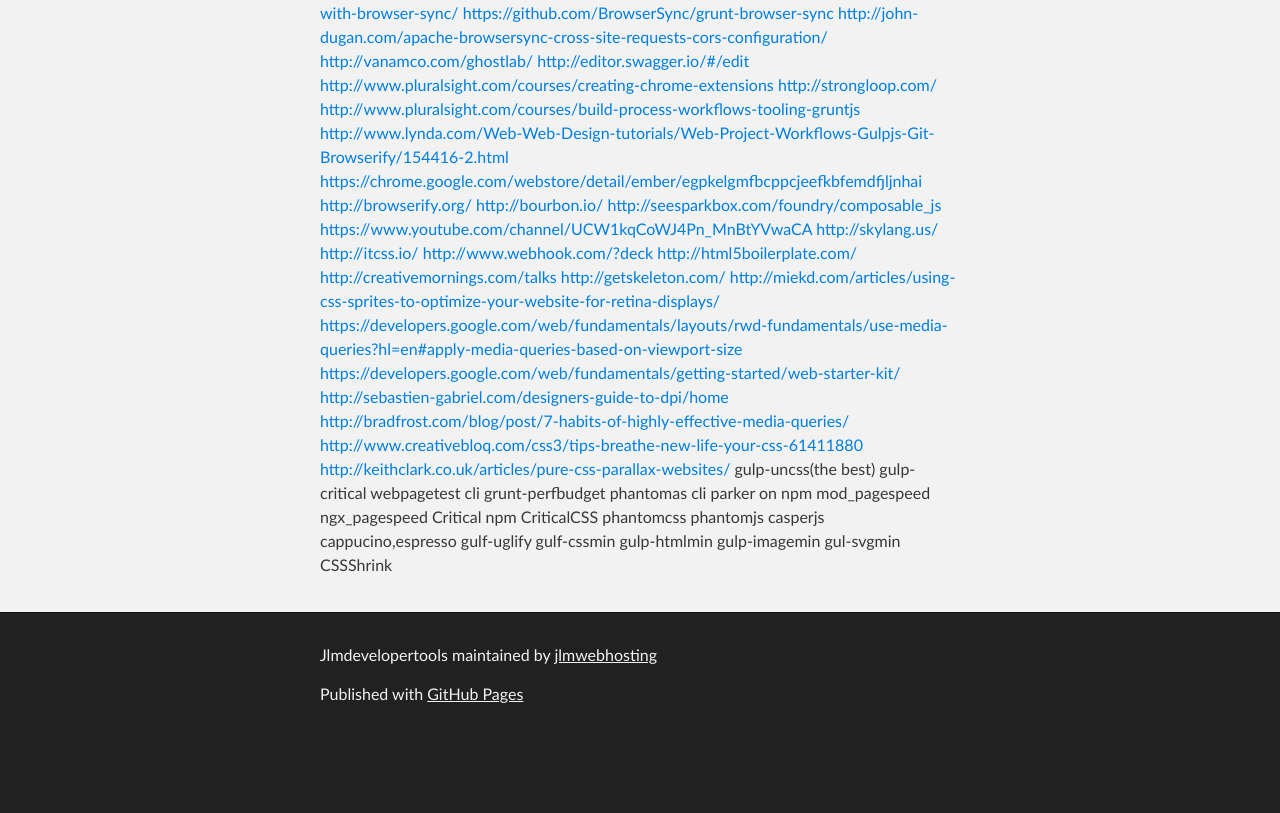
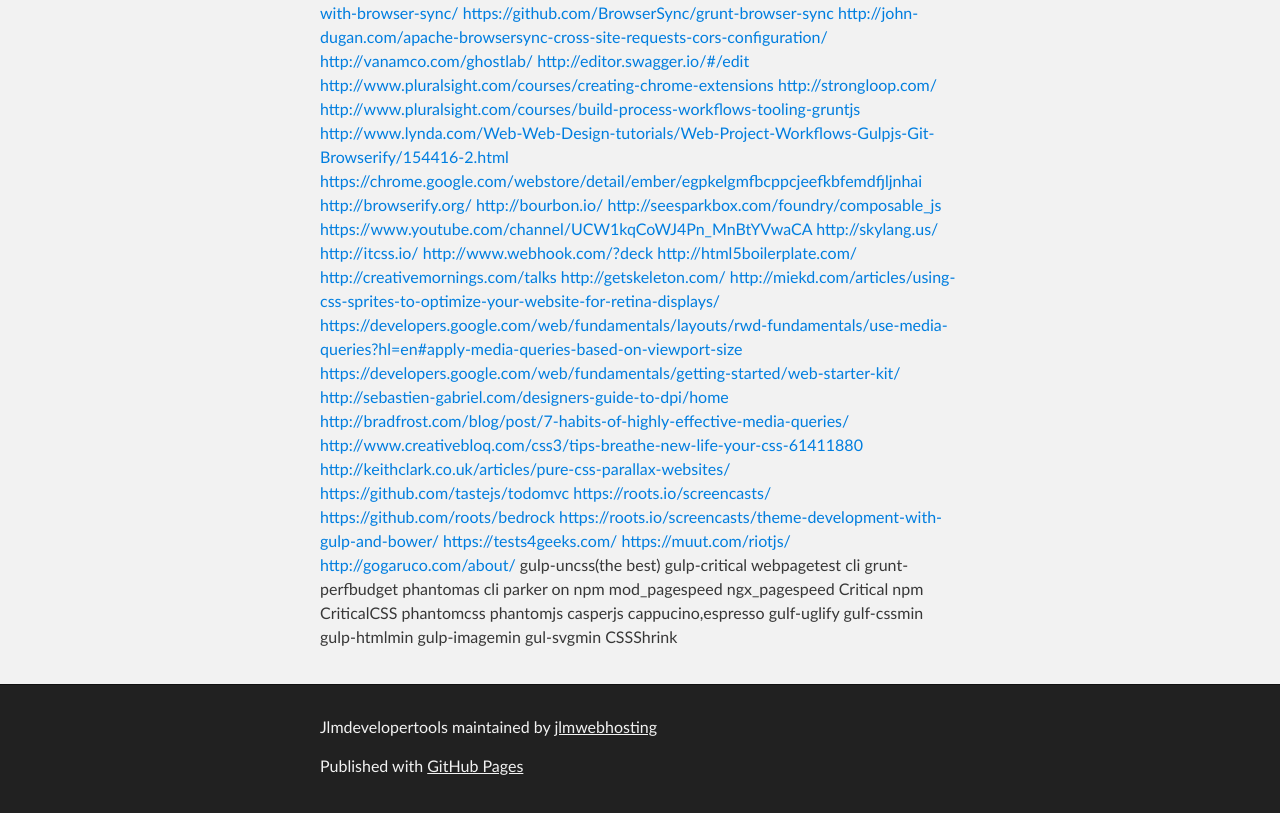
Before and after one commit to jlmwebhosting/jlmdevelopertools, a plain HTML site: page index.html in a window 1280 px wide. Shown: the part 4441-5254 px from the top of the page. Before the commit the page ends 5182 px from the top, so only its background shows below. Drawn offline with Linux system fonts and the light colour scheme.

```diff
--- a/index.html
+++ b/index.html
@@ -322,6 +322,13 @@ phptherightway.com
 <a href="http://bradfrost.com/blog/post/7-habits-of-highly-effective-media-queries/">http://bradfrost.com/blog/post/7-habits-of-highly-effective-media-queries/</a>
 <a href="http://www.creativebloq.com/css3/tips-breathe-new-life-your-css-61411880">http://www.creativebloq.com/css3/tips-breathe-new-life-your-css-61411880</a>
 <a href="http://keithclark.co.uk/articles/pure-css-parallax-websites/">http://keithclark.co.uk/articles/pure-css-parallax-websites/</a>
+<a href="https://github.com/tastejs/todomvc">https://github.com/tastejs/todomvc</a>
+<a href="https://roots.io/screencasts/">https://roots.io/screencasts/</a>
+<a href="https://github.com/roots/bedrock">https://github.com/roots/bedrock</a>
+<a href="https://roots.io/screencasts/theme-development-with-gulp-and-bower/">https://roots.io/screencasts/theme-development-with-gulp-and-bower/</a>
+<a href="https://tests4geeks.com/">https://tests4geeks.com/</a>
+<a href="https://muut.com/riotjs/">https://muut.com/riotjs/</a>
+<a href="http://gogaruco.com/about/">http://gogaruco.com/about/</a>
 gulp-uncss(the best)
 gulp-critical
 webpagetest cli
```
Also changed, not shown: params.json (+1 -1 lines).
